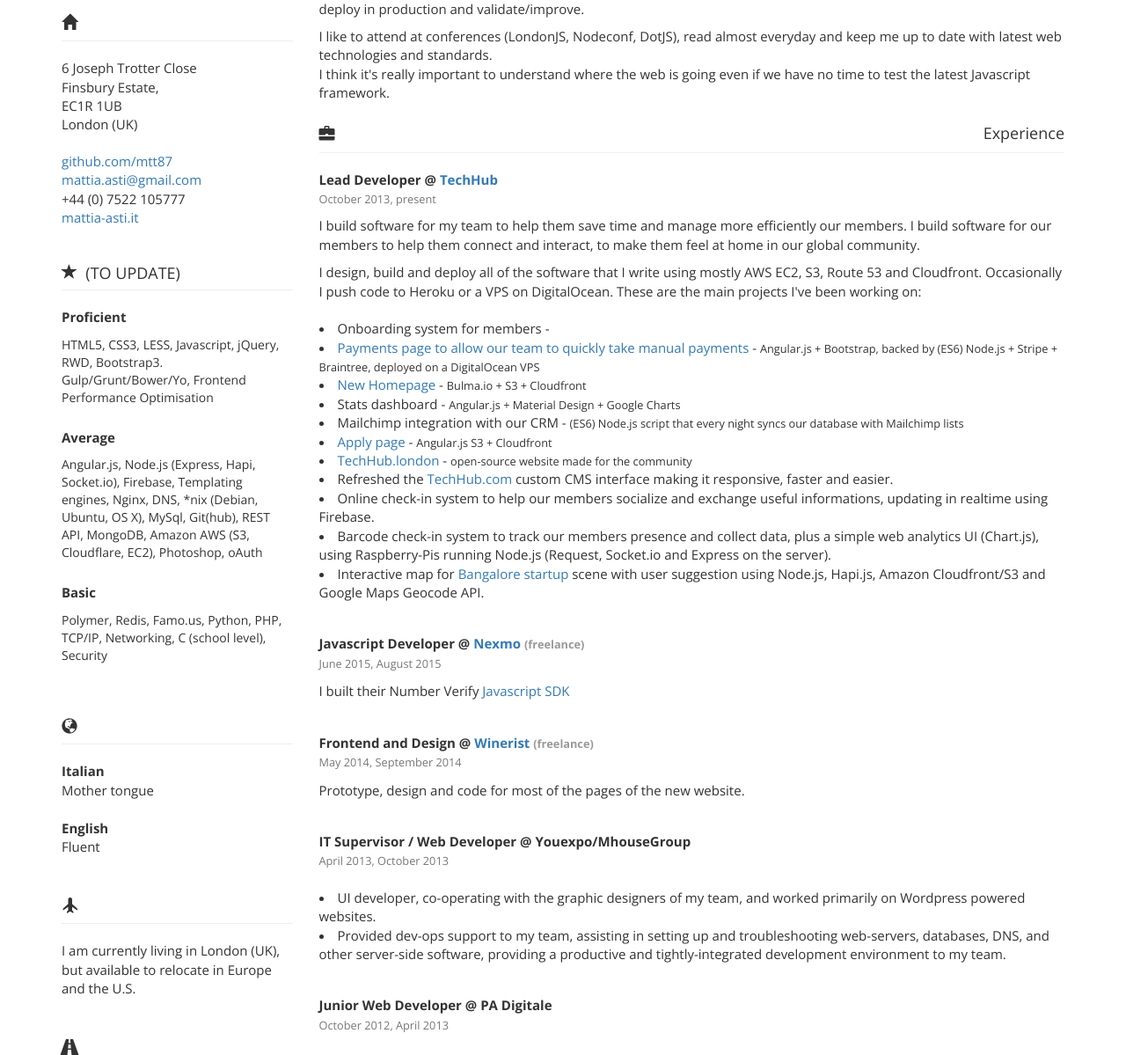
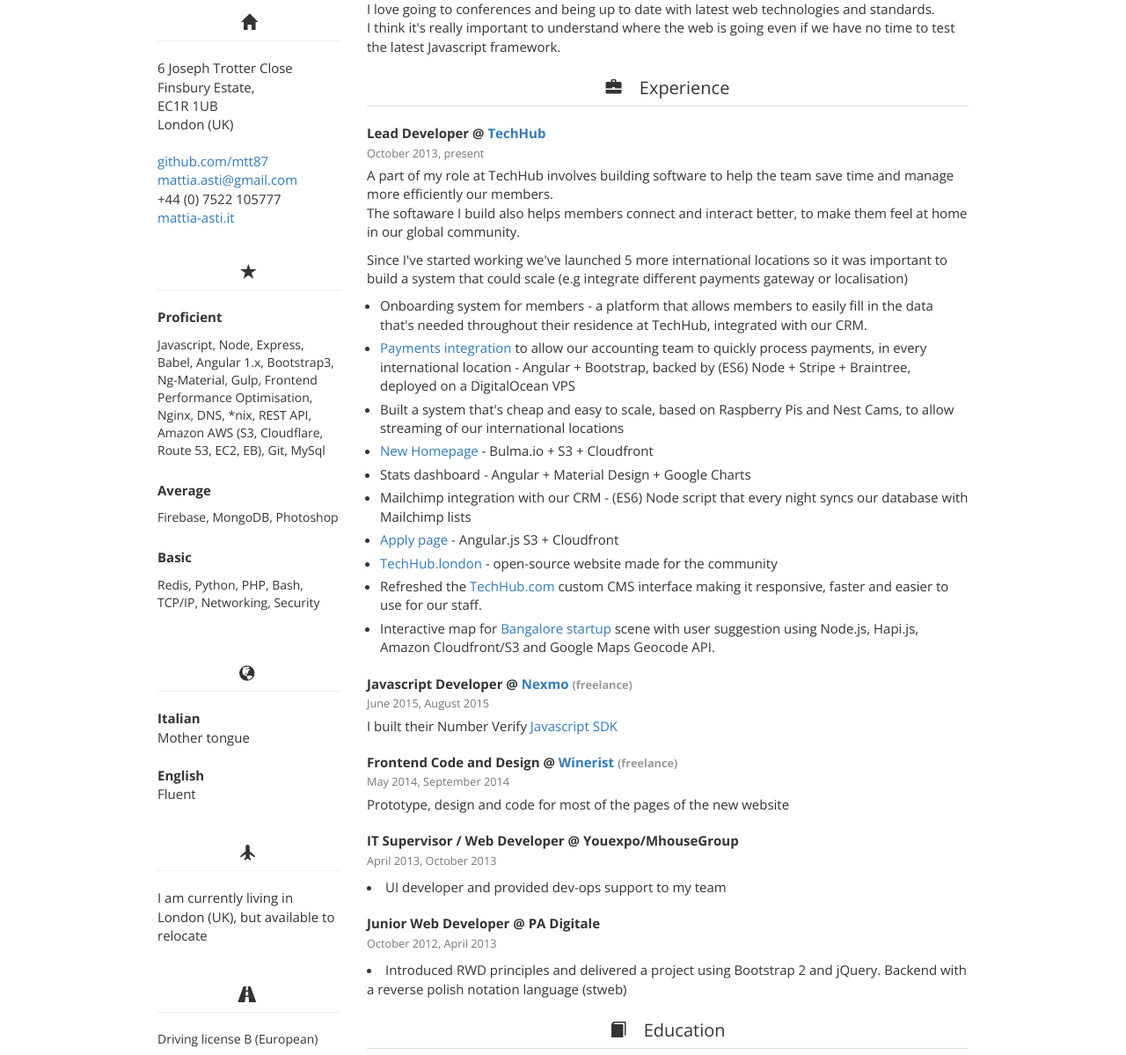
Before and after one commit to mtt87/new_resume, a website: page app/index.html in a window 1280 px wide. Shown: the part 130-1329 px from the top of the page at 88% size. Drawn offline with nearby package versions, Linux system fonts and the light colour scheme.

Commit message:
added asset rev, pdf generation, updated cv

```diff
--- a/app/index.html
+++ b/app/index.html
@@ -29,7 +29,7 @@
           <a class="btn btn-primary btn-xs no-print" href="Mattia_Asti_Resume.pdf" download>
             <span class="glyphicon glyphicon-file"></span>&nbsp;Download PDF</a>
           <div id="address">
-            <h4 class="cat-side"><span class="glyphicon glyphicon-home"></span></h4>
+            <h4 class="cat-side text-center"><span class="glyphicon glyphicon-home"></span></h4>
             <div class="row">
               <div class="col-sm-6 col-md-12 col-lg-12">
                 <address>
@@ -54,23 +54,22 @@
         </div>
         <!-- /#contact -->
         <div class="pad-bot">
-          <h4 class="cat-side"><span class="glyphicon glyphicon-star"></span>&nbsp; (TO UPDATE)</h4>
+          <h4 class="cat-side text-center"><span class="glyphicon glyphicon-star"></span></h4>
           <p>
             <strong>Proficient</strong>
           </p>
-          <p class="skill-list">HTML5, CSS3, LESS, Javascript, jQuery, RWD, Bootstrap3.
-            <br>Gulp/Grunt/Bower/Yo, Frontend Performance Optimisation</p>
+          <p class="skill-list">Javascript, Node, Express, Babel, Angular 1.x, Bootstrap3, Ng-Material, Gulp, Frontend Performance Optimisation, Nginx, DNS, *nix, REST API, Amazon AWS (S3, Cloudflare, Route 53, EC2, EB), Git, MySql</p>
           <p>
             <strong>Average</strong>
           </p>
-          <p class="skill-list">Angular.js, Node.js (Express, Hapi, Socket.io), Firebase, Templating engines, Nginx, DNS, *nix (Debian, Ubuntu, OS X), MySql, Git(hub), REST API, MongoDB, Amazon AWS (S3, Cloudflare, EC2), Photoshop, oAuth</p>
+          <p class="skill-list">Firebase, MongoDB, Photoshop</p>
           <p>
             <strong>Basic</strong>
           </p>
-          <p class="skill-list">Polymer, Redis, Famo.us, Python, PHP, TCP/IP, Networking, C (school level), Security</p>
+          <p class="skill-list">Redis, Python, PHP, Bash, TCP/IP, Networking, Security</p>
         </div>
         <div class="pad-bot">
-          <h4 class="cat-side"><span class="glyphicon glyphicon-globe"></span>&nbsp;</h4>
+          <h4 class="cat-side text-center"><span class="glyphicon glyphicon-globe"></span>&nbsp;</h4>
           <p>
             <strong>Italian</strong>
             <br>Mother tongue
@@ -80,50 +79,47 @@
             <br>Fluent</p>
         </div>
         <div class="pad-bot">
-          <h4 class="cat-side"><span class="glyphicon glyphicon-plane"></span>&nbsp;</h4>
-          <p>I am currently living in London (UK), but available to relocate in Europe and the U.S.</p>
+          <h4 class="cat-side text-center"><span class="glyphicon glyphicon-plane"></span>&nbsp;</h4>
+          <p>I am currently living in London (UK), but available to relocate</p>
         </div>
         <div id="license">
-          <h4 class="cat-side"><span class="glyphicon glyphicon-road"></span>&nbsp;</h4>
+          <h4 class="cat-side text-center"><span class="glyphicon glyphicon-road"></span>&nbsp;</h4>
           <p>Driving license B (European)</p>
         </div>
       </div>
       <div class="col-md-9">
-        <h4 class="cat">
-          <span class="glyphicon glyphicon-user"></span>
-          <span class="pull-right">About me</span>
+        <h4 class="cat text-center">
+          <span class="glyphicon glyphicon-user"></span>About me
         </h4>
-        <p>Enthusiast about new technologies, especially Internet of Things and flying drones.</p>
-        <p>I enjoy working on the full stack and Javascript is my language of choice because it allows me to quickly build MVPs to deploy in production and validate/improve.</p>
-        <p> I like to attend at conferences (LondonJS, Nodeconf, DotJS), read almost everyday and keep me up to date with latest web technologies and standards.
+        <p>I'm a full stack developer. Javascript is my language of choice since it allows me to quickly build MVPs that I can deploy in production and validate/improve.</p>
+        <p>I love going to conferences and being up to date with latest web technologies and standards.
           <br>I think it's really important to understand where the web is going even if we have no time to test the latest Javascript framework.</p>
-        <h4 class="cat">
-          <span class="glyphicon glyphicon-briefcase"></span>&nbsp;
-          <span class="pull-right">Experience</span>
+        <h4 class="cat text-center">
+          <span class="glyphicon glyphicon-briefcase"></span> Experience
         </h4>
         <div class="job">
-          <p>
+          <p class="title">
             <strong>Lead Developer @ <a href="https://www.techhub.com">TechHub</a> </strong>
             <br><span class="text-muted"><small>October 2013, present</small></span>
           </p>
-          <p>I build software for my team to help them save time and manage more efficiently our members. I build software for our members to help them connect and interact, to make them feel at home in our global community.</p>
-          <p>I design, build and deploy all of the software that I write using mostly AWS EC2, S3, Route 53 and Cloudfront. Occasionally I push code to Heroku or a VPS on DigitalOcean. These are the main projects I've been working on:</p>
-          <p class="job-desc">
-            <li>Onboarding system for members - <small></small></li>
-            <li><a href="https://github.com/techhubdotcom/payments">Payments page to allow our team to quickly take manual payments</a> - <small>Angular.js + Bootstrap, backed by (ES6) Node.js + Stripe + Braintree, deployed on a DigitalOcean VPS</small></li>
-            <li><a href="https://github.com/techhubdotcom/splash">New Homepage</a> - <small>Bulma.io + S3 + Cloudfront</small></li>
-            <li>Stats dashboard - <small>Angular.js + Material Design + Google Charts</small></li>
-            <li>Mailchimp integration with our CRM - <small>(ES6) Node.js script that every night syncs our database with Mailchimp lists</small></li>
-            <li><a href="https://apply.techhub.com">Apply page</a> - <small>Angular.js S3 + Cloudfront</small></li>
-            <li><a href="http://techhub.london">TechHub.london</a> - <small>open-source website made for the community</small></li>
-            <li>Refreshed the <a href="http://www.techhub.com">TechHub.com</a> custom CMS interface making it responsive, faster and easier.</li>
-            <li>Online check-in system to help our members socialize and exchange useful informations, updating in realtime using Firebase.</li>
-            <li>Barcode check-in system to track our members presence and collect data, plus a simple web analytics UI (Chart.js), using Raspberry-Pis running Node.js (Request, Socket.io and Express on the server).</li>
+          <p>A part of my role at TechHub involves building software to help the team save time and manage more efficiently our members.
+            <br>The softaware I build also helps members connect and interact better, to make them feel at home in our global community.</p>
+          <p>Since I've started working we've launched 5 more international locations so it was important to build a system that could scale (e.g integrate different payments gateway or localisation)</p>
+          <ul class="list">
+            <li>Onboarding system for members - a platform that allows members to easily fill in the data that's needed throughout their residence at TechHub, integrated with our CRM.</li>
+            <li><a href="https://github.com/techhubdotcom/payments">Payments integration</a> to allow our accounting team to quickly process payments, in every international location - Angular + Bootstrap, backed by (ES6) Node + Stripe + Braintree, deployed on a DigitalOcean VPS</li>
+            <li>Built a system that's cheap and easy to scale, based on Raspberry Pis and Nest Cams, to allow streaming of our international locations</li>
+            <li><a href="https://github.com/techhubdotcom/splash">New Homepage</a> - Bulma.io + S3 + Cloudfront</li>
+            <li>Stats dashboard - Angular + Material Design + Google Charts</li>
+            <li>Mailchimp integration with our CRM - (ES6) Node script that every night syncs our database with Mailchimp lists</li>
+            <li><a href="https://apply.techhub.com">Apply page</a> - Angular.js S3 + Cloudfront</li>
+            <li><a href="http://techhub.london">TechHub.london</a> - open-source website made for the community</li>
+            <li>Refreshed the <a href="http://www.techhub.com">TechHub.com</a> custom CMS interface making it responsive, faster and easier to use for our staff.</li>
             <li>Interactive map for <a href="http://bangalorestartups.in">Bangalore startup</a> scene with user suggestion using Node.js, Hapi.js, Amazon Cloudfront/S3 and Google Maps Geocode API.</li>
-          </p>
+          </ul>
         </div>
         <div class="job">
-          <p>
+          <p class="title">
             <strong>Javascript Developer @ <a href="https://www.nexmo.com">Nexmo</a> <small style="color:#999">(freelance)</small></strong>
             <br><span class="text-muted"><small>June 2015, August 2015</small></span>
           </p>
@@ -132,12 +128,12 @@
           </p>
         </div>
         <div class="job">
-          <p>
-            <strong>Frontend and Design @ <a href="https://www.winerist.com/">Winerist</a> <small style="color:#999">(freelance)</small></strong>
+          <p class="title">
+            <strong>Frontend Code and Design @ <a href="https://www.winerist.com/">Winerist</a> <small style="color:#999">(freelance)</small></strong>
             <br><span class="text-muted"><small>May 2014, September 2014</small></span>
           </p>
           <p class="job-desc">
-            Prototype, design and code for most of the pages of the new website.
+            Prototype, design and code for most of the pages of the new website
           </p>
         </div>
         <div class="job">
@@ -146,23 +142,20 @@
             <br><span class="text-muted"><small>April 2013, October 2013</small></span>
           </p>
           <p class="job-desc">
-            <li>UI developer, co-operating with the graphic designers of my team, and worked primarily on Wordpress powered websites.</li>
-            <li>Provided dev-ops support to my team, assisting in setting up and troubleshooting web-servers, databases, DNS, and other server-side software, providing a productive and tightly-integrated development environment to my team.</li>
+            <li>UI developer and provided dev-ops support to my team</li>
           </p>
         </div>
         <div class="job">
-          <p>
+          <p class="title">
             <strong>Junior Web Developer @ PA Digitale</strong>
             <br><span class="text-muted"><small>October 2012, April 2013</small></span>
           </p>
           <p class="job-desc">
-            <li>I was tasked with building an optimal UI for a web application that targets desktop and mobile (smartphone/tablet) clients.</li>
-            <li>Introduced Responsive Web Design principles and delivered the project using Bootstrap 2 and jQuery as a foundation. Backend with a reverse polish notation language (stweb)</li>
+            <li>Introduced RWD principles and delivered a project using Bootstrap 2 and jQuery. Backend with a reverse polish notation language (stweb)</li>
           </p>
         </div>
-        <h4 class="cat">
-          <span class="glyphicon glyphicon-book"></span>
-          <span class="pull-right">Education</span>
+        <h4 class="cat text-center">
+          <span class="glyphicon glyphicon-book"></span> Education
         </h4>
         <div class="edu">
           <p>
--- a/app/styles/main.css
+++ b/app/styles/main.css
@@ -3,6 +3,15 @@
   padding-bottom: 10px;
   font-size: 15px;
   font-family: "Open Sans", sans-serif;
+}
+.container {
+  max-width: 952px;
+}
+.list {
+  padding-left: 15px;
+}
+.list li {
+  margin-bottom: 5px;
 }
 .me {
   margin-bottom: 10px;
@@ -28,12 +37,15 @@
   padding-top: 20px
 }
 .job {
-  padding-bottom: 17px;
-  padding-top: 10px
+  /*padding-bottom: 5px;*/
+  margin-bottom: 5px;
+  padding-top: 10px;
+}
+.job .title {
+  margin-bottom: 5px;
 }
 .job-desc {
   font-size: 15px;
-  padding-top: 1px
 }
 #skills {
   font-size: 14px
@@ -55,9 +67,14 @@
   line-height: 3
 }
 .cat {
+  font-size: 20px;
   padding-bottom: 9px;
   margin: 25px 0 10px;
-  border-bottom: 1px solid #eee
+  border-bottom: 1px solid #ddd;
+}
+.cat .glyphicon {
+  margin-right: 15px;
+  font-size: 18px;
 }
 .about-me {
   padding-bottom: 0
@@ -88,48 +105,48 @@
 @media print {
   body {
     width: 1050px!important;
-    margin-top: 0!important
+    margin-top: 0!important;
   }
   div[class|=col-] {
-    float: left!important
+    float: left!important;
   }
   .col-md-3 {
     width: 33%!important;
     padding: 0!important;
     display: inline-block;
-    vertical-align: top
+    vertical-align: top;
   }
   .col-md-9 {
     width: 66%!important;
-    display: inline-block
+    display: inline-block;
   }
   .col-md-4 {
-    width: 50%
+    width: 50%;
   }
   .col-md-8 {
-    width: 50%
+    width: 50%;
   }
   .me {
     margin-bottom: 10px!important;
-    margin-top: 15px!important
+    margin-top: 15px!important;
   }
   .mattia {
     margin-top: 28px!important;
     font-size: 2.2em!important;
     font-weight: 700!important;
-    line-height: 16px!important
+    line-height: 16px!important;
   }
   .titolo {
-    font-size: 1.1em!important
+    font-size: 1.1em!important;
   }
   .text-muted {
-    color: #999
+    color: #999;
   }
   small {
-    font-size: 80%
+    font-size: 80%;
   }
   u {
-    text-decoration: none
+    text-decoration: none;
   }
   .spazio1 {
     height: 725px
--- a/gulpfile.babel.js
+++ b/gulpfile.babel.js
@@ -64,6 +64,9 @@
     }))
     .pipe($.if('*.js', $.uglify()))
     .pipe($.if('*.css', $.cssnano()))
+    .pipe($.if('*.js', $.rev()))
+    .pipe($.if('*.css', $.rev()))
+    .pipe($.revReplace())
     .pipe($.if('*.html', $.htmlmin({
       collapseWhitespace: true
     })))
--- a/package.json
+++ b/package.json
@@ -19,6 +19,8 @@
     "gulp-imagemin": "^2.2.1",
     "gulp-load-plugins": "^0.10.0",
     "gulp-plumber": "^1.0.1",
+    "gulp-rev": "^7.0.0",
+    "gulp-rev-replace": "^0.4.3",
     "gulp-rsync": "0.0.6",
     "gulp-shell": "^0.5.2",
     "gulp-size": "^1.2.1",
@@ -26,8 +28,8 @@
     "gulp-uglify": "^1.1.0",
     "gulp-useref": "^3.0.0",
     "main-bower-files": "^2.5.0",
-    "wiredep": "^2.2.2",
-    "run-sequence": "^1.1.5"
+    "run-sequence": "^1.1.5",
+    "wiredep": "^2.2.2"
   },
   "eslintConfig": {
     "env": {
```
